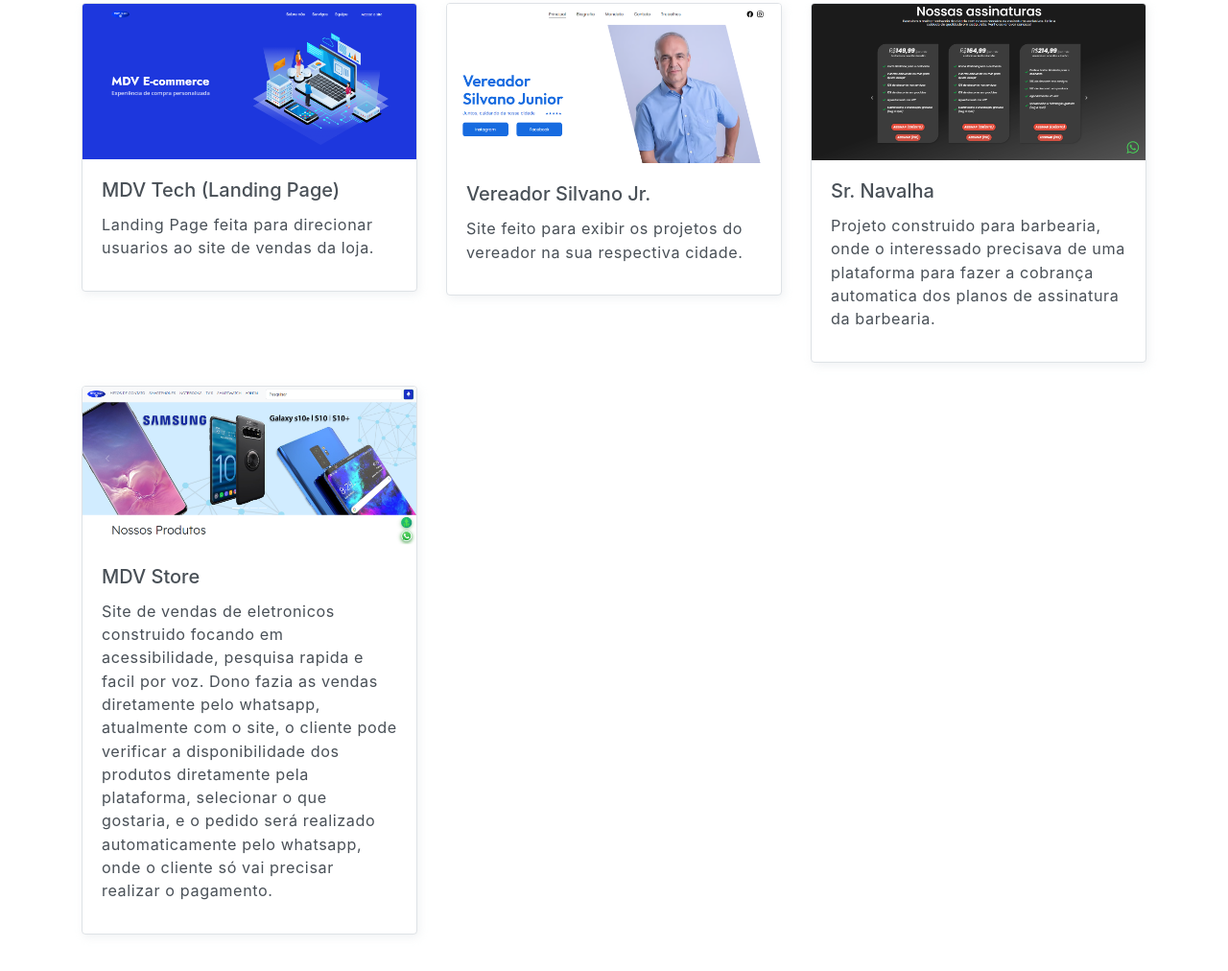
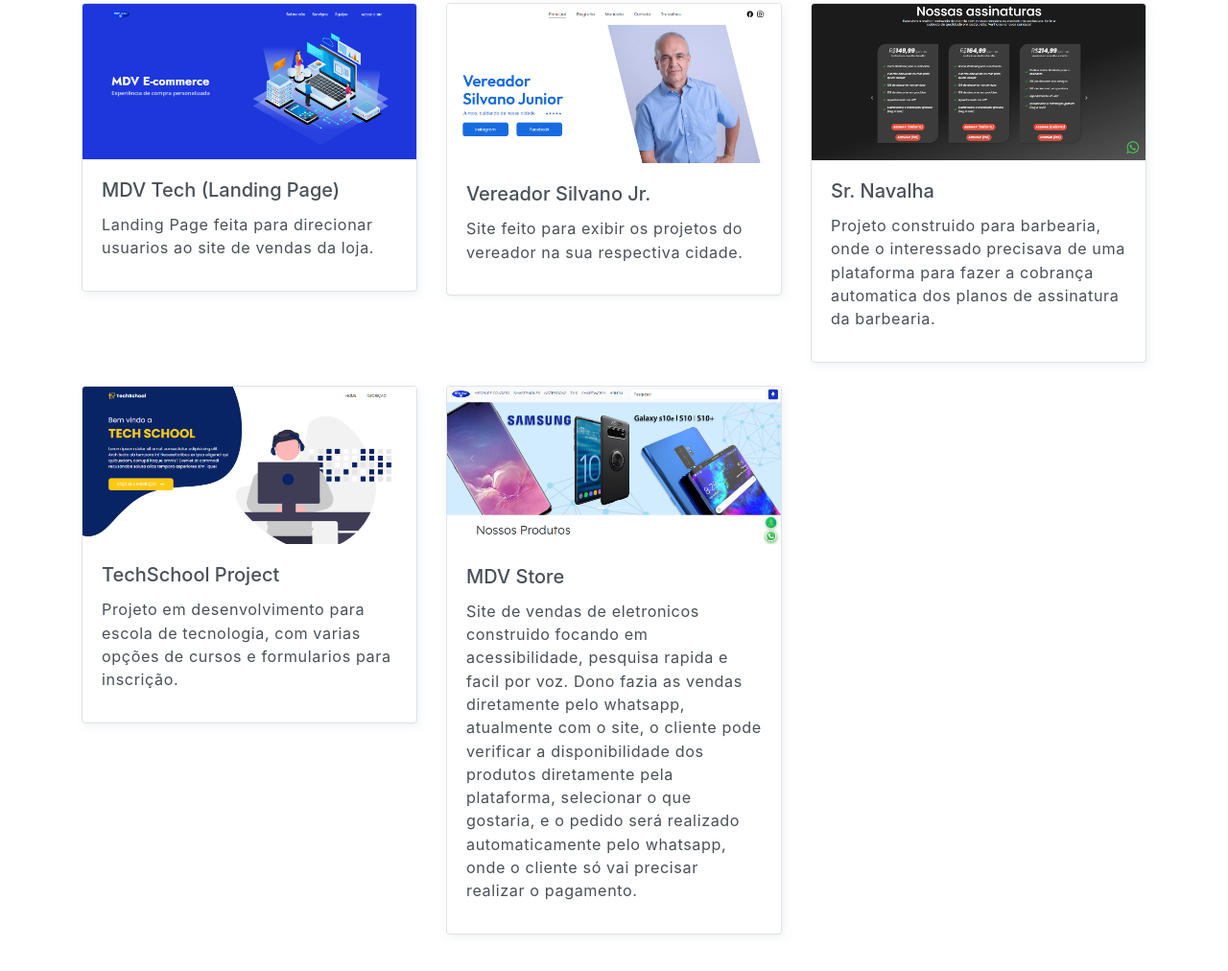
Before and after one commit to jramoss02/Jramos-portfolio, a plain HTML site: page index.html in a window 1280 px wide. Shown: the part 4045-5057 px from the top of the page at 96% size. Drawn offline with Linux system fonts and the light colour scheme.

Commit message:
techschool

```diff
--- a/index.html
+++ b/index.html
@@ -383,6 +383,15 @@
                 </div>
                 <div class="col-md-4">
                     <div class="card border mb-4">
+                    <img src="assets/imgs/t1.png" alt="Capa do site TechSchool" class="card-img-top w-100 open-carousel" data-id="5" style="cursor:pointer;">
+                    <div class="card-body">
+                        <h5 class="card-title">TechSchool Project</h5>
+                        <p>Projeto em desenvolvimento para escola de tecnologia, com varias opções de cursos e formularios para inscrição.</p>
+                    </div>
+                    </div>
+                </div>
+                <div class="col-md-4">
+                    <div class="card border mb-4">
                     <img src="assets/imgs/p1.png" alt="Foto de capa da loja MDV Store" class="card-img-top w-100 open-carousel" data-id="2" style="cursor:pointer;">
                     <div class="card-body">
                         <h5 class="card-title">MDV Store</h5>
@@ -439,6 +448,12 @@
             'assets/imgs/j4.png',
             'assets/imgs/j5.png',
             'assets/imgs/j6.png'
+          ],
+          5: [
+            'assets/imgs/t1.png',
+            'assets/imgs/t2.png',
+            'assets/imgs/t3.png',
+            'assets/imgs/t4.png'
           ]
         };
 
```
Also changed, not shown: assets/imgs/t1.png (added), assets/imgs/t2.png (added), assets/imgs/t3.png (added), assets/imgs/t4.png (added).
